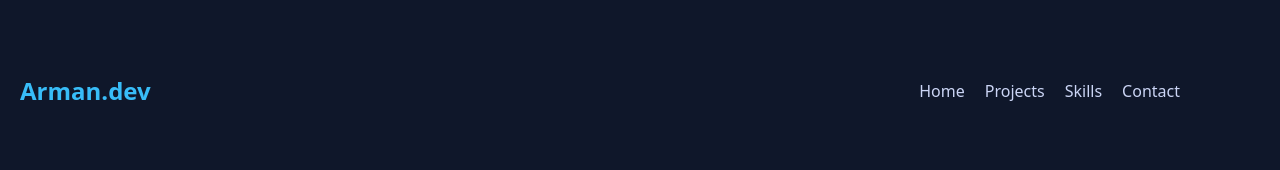
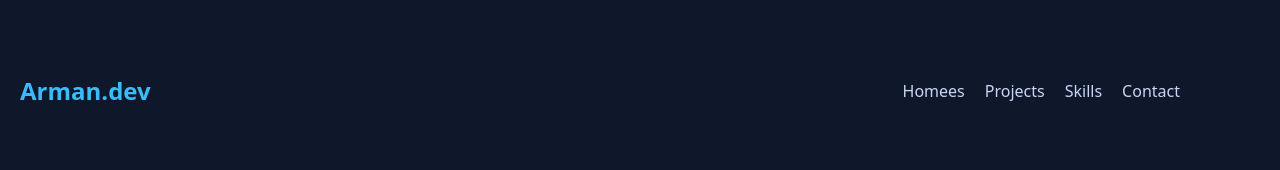
Before and after one commit to armanihsan-dev/CI-FrontEnd, a React (Vite) app: page / in a window 1280 px wide. Shown: the top 170 px of the page. Built offline with nearby package versions, Linux system fonts and the light colour scheme.

Commit message:
home to homes

```diff
--- a/src/App.jsx
+++ b/src/App.jsx
@@ -7,7 +7,7 @@ const App = () => {
       <header className="navbar">
         <h2 className="logo">Arman.dev</h2>
         <nav>
-          <a href="#">Home</a>
+          <a href="#">Homees</a>
           <a href="#">Projects</a>
           <a href="#">Skills</a>
           <a href="#">Contact</a>
```
